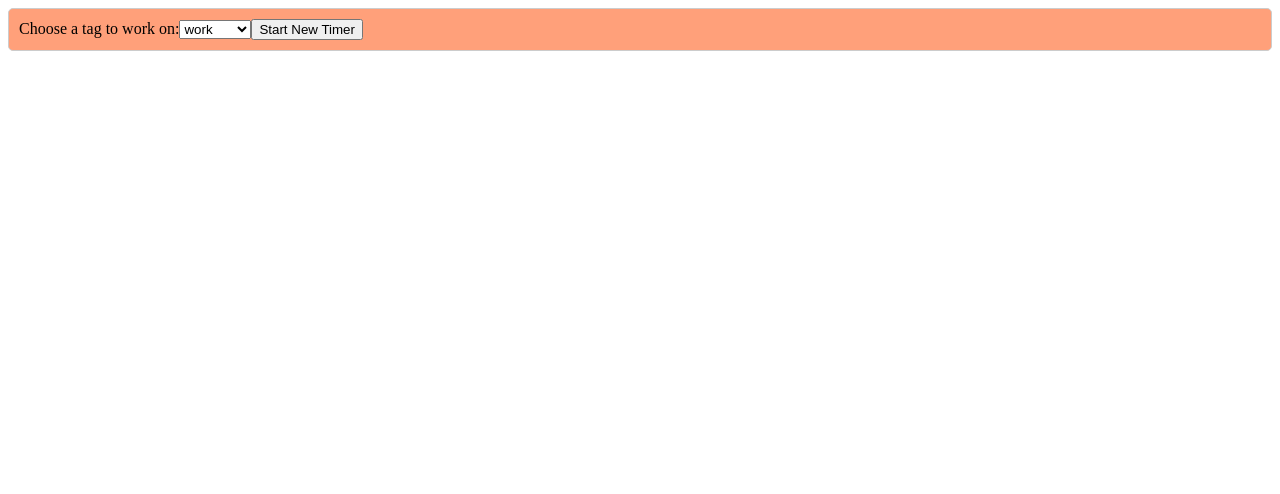
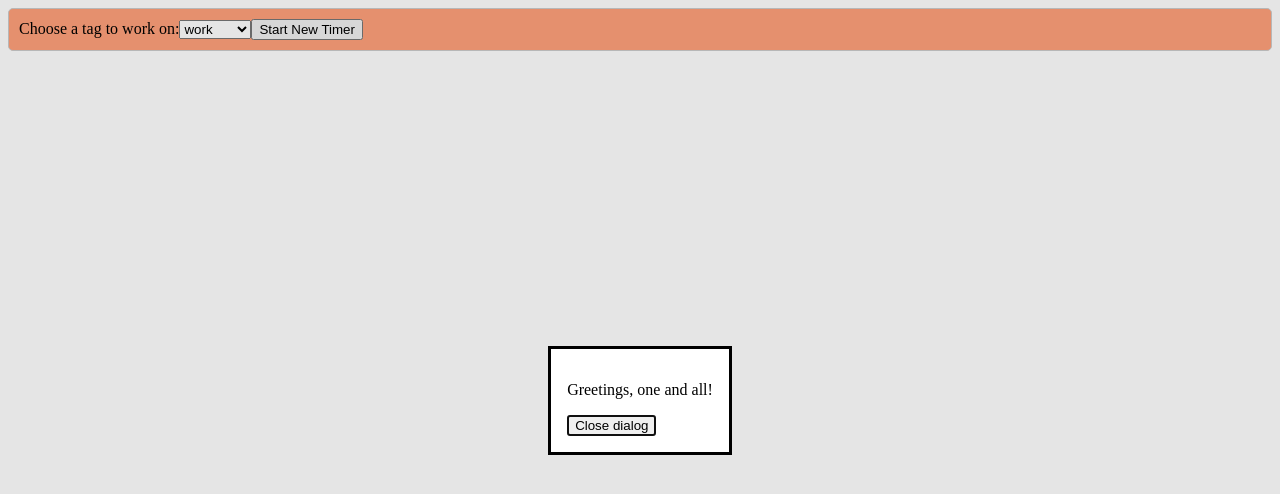
Before and after one commit to hannes-v/time-tino, an Angular app in the folder frontend/: page / in a window 1280 px wide. Shown: the top 494 px of the page. Built offline with nearby package versions, Linux system fonts and the light colour scheme; no server answers.

Commit message:
overlay working

```diff
--- a/frontend/src/app/app.html
+++ b/frontend/src/app/app.html
@@ -4,4 +4,9 @@
     <app-listentry [item]="item"></app-listentry>
     <hr>
   }
+  <app-overlay dialogTitle="Greetings, one and all!">
+  <form>
+    <button (click)="closeDialog()">Close dialog</button>
+  </form>
+</app-overlay>
 </section>
--- a/frontend/src/app/app.routes.ts
+++ b/frontend/src/app/app.routes.ts
@@ -1,3 +1,9 @@
-import { Routes } from '@angular/router';
+import type { Routes } from "@angular/router";
 
-export const routes: Routes = [];
+export const routes: Routes = [
+	{
+		path: "my-dialog",
+		loadComponent: () => import("./overlay/overlay").then((m) => m.Overlay),
+	},
+	{ path: "", loadComponent: () => import("./app").then((m) => m.App) },
+];
--- a/frontend/src/app/app.ts
+++ b/frontend/src/app/app.ts
@@ -1,19 +1,21 @@
-import { Component, signal } from "@angular/core";
-import { RouterOutlet } from "@angular/router";
+import { Component, inject, signal } from "@angular/core";
+import { Router, RouterOutlet } from "@angular/router";
 import type { Item } from "./item";
 // biome-ignore lint/style/useImportType: <explanation>
 import { ItemService } from "./item-utils";
 import { Listentry } from "./listentry/listentry";
+import { Overlay } from "./overlay/overlay";
 import { Timeinput } from "./timeinput/timeinput";
 
 @Component({
 	selector: "app-root",
-	imports: [RouterOutlet, Listentry, Timeinput],
+	imports: [RouterOutlet, Listentry, Timeinput, Overlay],
 	templateUrl: "./app.html",
 	styleUrl: "./app.css",
 })
 export class App {
 	protected readonly title = signal("time-tino");
+	router = inject(Router);
 
 	constructor(private itemService: ItemService) {}
 	allItems = signal<Item[]>([]);
@@ -30,10 +32,25 @@ export class App {
 		});
 	}
 
+	isModalOpen = signal(true);
+
+	// Saubere Methoden für die Logik
+	showOverlay() {
+		this.isModalOpen.set(true);
+	}
+
+	hideOverlay() {
+		this.isModalOpen.set(false);
+	}
+
 	/**
 	 * @deprecated Use allItems signal directly instead
 	 */
 	getItems(): Item[] {
 		return this.allItems();
 	}
+
+	closeDialog() {
+		this.router.navigate(["/"]);
+	}
 }
--- /dev/null
+++ b/frontend/src/app/overlay/overlay.html
@@ -0,0 +1,6 @@
+<dialog #customdialog>
+  <p>Greetings, one and all!</p>
+  <form method="dialog">
+    <button onclick="closeDialog()">Close dialog</button>
+  </form>
+</dialog>
--- /dev/null
+++ b/frontend/src/app/overlay/overlay.ts
@@ -0,0 +1,37 @@
+import {
+	ChangeDetectorRef,
+	Component,
+	type ElementRef,
+	EventEmitter,
+	Input,
+	inject,
+	type OnInit,
+	Output,
+	ViewChild,
+} from "@angular/core";
+
+@Component({
+	selector: "app-overlay",
+	standalone: true,
+	imports: [],
+	templateUrl: "./overlay.html",
+	styleUrls: ["./overlay.css"],
+})
+export class Overlay implements OnInit {
+	@Input("isOpen") isVisible = false;
+	@Input() dialogTitle!: string;
+	@ViewChild("customdialog", { static: true })
+	dialog!: ElementRef<HTMLDialogElement>;
+	// TODO: investigate why this is needed
+	cdr = inject(ChangeDetectorRef);
+
+	ngOnInit(): void {
+		this.dialog.nativeElement.showModal();
+		this.cdr.detectChanges();
+	}
+
+	ngOnDestroy(): void {
+		this.dialog.nativeElement.close();
+		this.cdr.detectChanges();
+	}
+}
```
Also changed, not shown: frontend/src/app/overlay/overlay.css (added), 1 other file (tests, documents, lock files or other folders).
